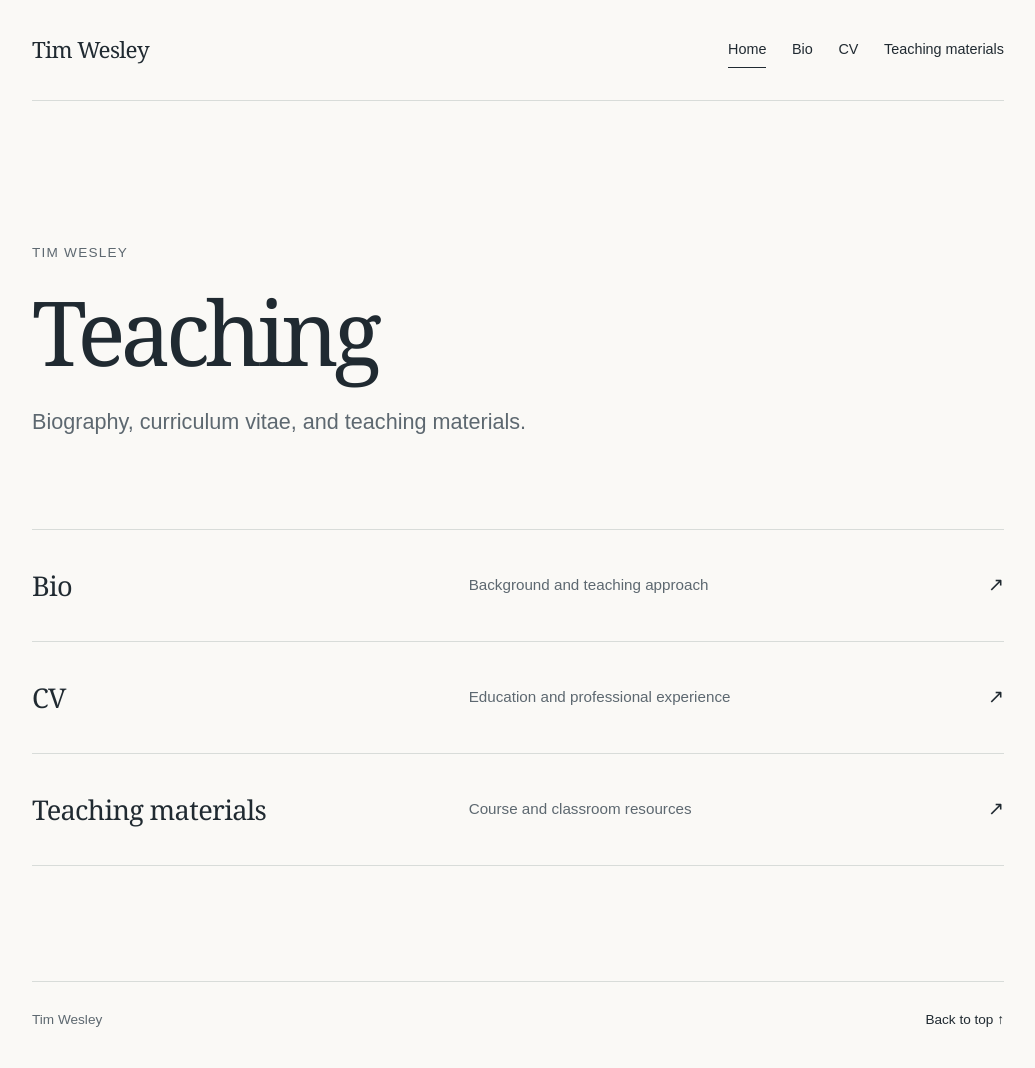
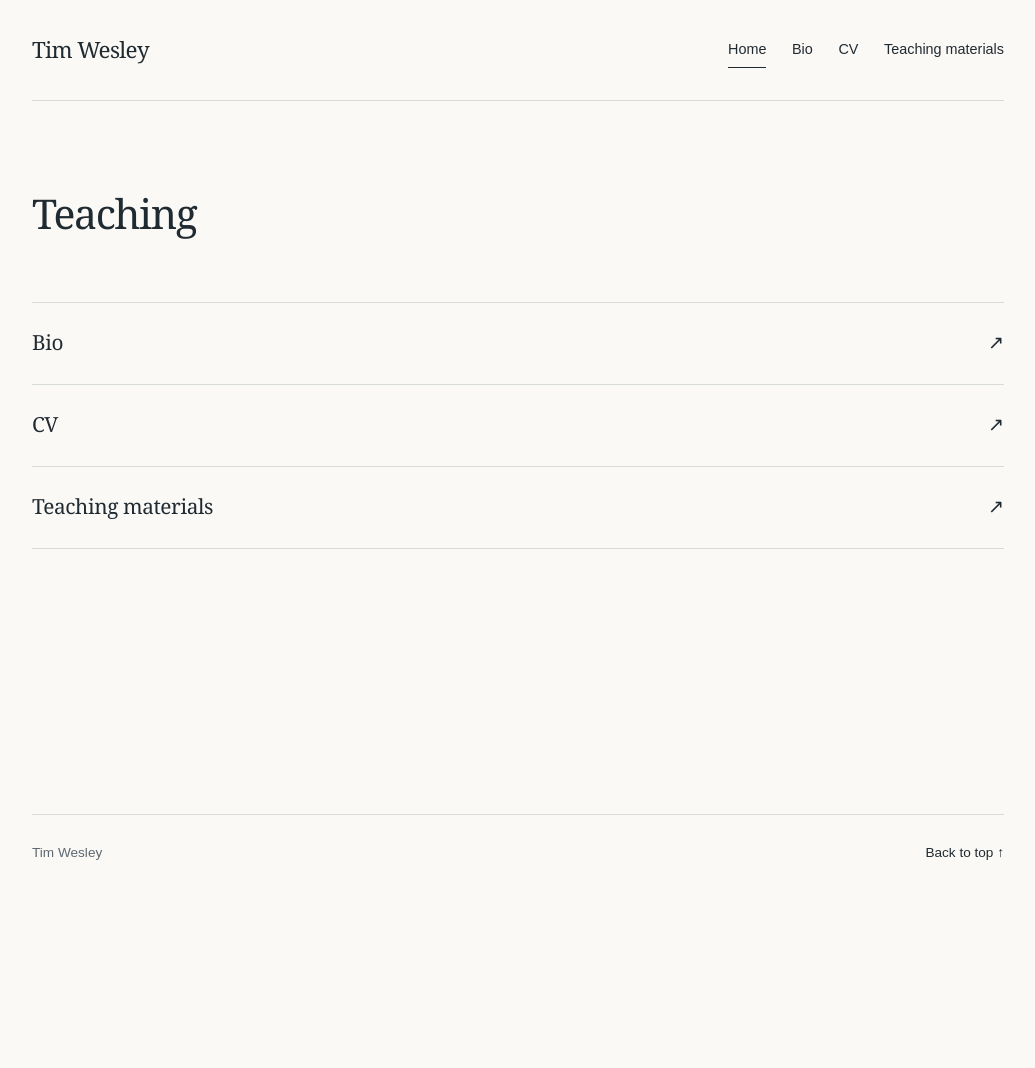
Before and after one commit to sprinklesurfing/sprinklesurfing.github.io, a Jekyll site: the page built from index.md, in a window 1280 px wide. Shown: the whole page, without its empty margins (122-1157 px from the left). Built offline with Jekyll 4.4.1, drawn with Linux system fonts in a browser that asks for light colours; after the commit the page ends 901 px from its top, so only the background shows below that.

Commit message:
Use smaller minimal headings across site

```diff
--- a/assets/site.css
+++ b/assets/site.css
@@ -13,27 +13,15 @@ a:focus-visible{outline:2px solid var(--focus);outline-offset:4px}
 .site-nav a{font-size:.9rem;text-decoration:none;padding:.35rem 0;border-bottom:1px solid transparent}
 .site-nav a:hover,.site-nav a[aria-current="page"]{border-color:var(--ink)}
 main{min-height:calc(100vh - 187px)}
-.home-intro{padding:clamp(5rem,11vw,9rem) 0 clamp(4rem,7vw,6rem)}
-.home-label{margin:0 0 1.2rem;color:var(--muted);font-size:.85rem;letter-spacing:.09em;text-transform:uppercase}
-.home-intro h1,.page-intro h1{margin:0;font-family:Georgia,'Times New Roman',serif;font-size:clamp(3.5rem,7vw,6rem);font-weight:400;line-height:1.08;letter-spacing:-.055em}
-.home-intro>p:last-child{max-width:40rem;margin:1.6rem 0 0;color:var(--muted);font-size:clamp(1.1rem,1.8vw,1.35rem)}
-.home-links{margin-bottom:clamp(5rem,9vw,8rem);border-top:1px solid var(--line)}
-.home-links a{display:grid;grid-template-columns:minmax(0,1fr) minmax(0,1.2fr) auto;align-items:center;gap:1.5rem;min-height:112px;padding:1.2rem 0;border-bottom:1px solid var(--line);text-decoration:none}
+.home-intro{padding:clamp(3.5rem,7vw,6rem) 0 clamp(2.5rem,5vw,4rem)}
+.home-intro h1,.page-intro h1{margin:0;font-family:Georgia,'Times New Roman',serif;font-size:clamp(2rem,3.2vw,2.75rem);font-weight:400;line-height:1.15;letter-spacing:-.035em}
+.home-links{margin-bottom:clamp(4rem,7vw,6rem);border-top:1px solid var(--line)}
+.home-links a{display:flex;align-items:center;justify-content:space-between;gap:1.5rem;min-height:82px;padding:1rem 0;border-bottom:1px solid var(--line);text-decoration:none}
 .home-links a:hover .home-link-title{text-decoration:underline;text-underline-offset:.25em}
-.home-link-title{font-family:Georgia,'Times New Roman',serif;font-size:1.7rem;letter-spacing:-.025em}
-.home-link-description{color:var(--muted);font-size:.95rem}
+.home-link-title{font-family:Georgia,'Times New Roman',serif;font-size:1.3rem;letter-spacing:-.02em}
 .home-link-arrow{font-size:1.2rem}
-.eyebrow{margin:0 0 1.2rem;color:var(--muted);font-size:.8rem;letter-spacing:.11em;text-transform:uppercase}
-.page-intro{padding:clamp(4rem,8vw,7rem) 0 3rem;border-bottom:1px solid var(--line)}
-.page-intro h1{max-width:16ch;font-size:clamp(3.2rem,6vw,5.2rem)}
-.page-intro .lead{max-width:42rem;margin:1.7rem 0 0;color:var(--muted);font-size:1.2rem}
-.page-body{display:grid;grid-template-columns:minmax(150px,.45fr) minmax(0,1fr);gap:3rem;padding:3rem 0 7rem}
-.page-body .aside-label{margin:.45rem 0;color:var(--muted);font-size:.8rem;letter-spacing:.11em;text-transform:uppercase}
-.content-panel{max-width:720px}
-.content-panel h2{margin:0 0 .8rem;font-family:Georgia,'Times New Roman',serif;font-size:1.8rem;font-weight:400}
-.content-panel p{margin:.5rem 0;color:var(--muted)}
-.content-panel p+p{margin-top:1rem}
+.page-intro{padding:clamp(3.5rem,7vw,6rem) 0 clamp(2.5rem,5vw,4rem);border-bottom:1px solid var(--line)}
 .site-footer{display:flex;justify-content:space-between;gap:1rem;border-top:1px solid var(--line);padding:1.7rem 0 2.3rem;color:var(--muted);font-size:.85rem}
 .site-footer a{text-decoration:none;color:var(--ink)}
-@media(max-width:760px){.site-header{align-items:flex-start;flex-direction:column;gap:1rem}.home-links a{grid-template-columns:1fr auto;gap:.15rem 1rem;min-height:100px}.home-link-description{grid-column:1}.home-link-arrow{grid-column:2;grid-row:1 / span 2;align-self:center}.page-body{grid-template-columns:1fr;gap:1rem}.site-footer{flex-direction:column}}
+@media(max-width:760px){.site-header{align-items:flex-start;flex-direction:column;gap:1rem}.site-footer{flex-direction:column}}
 @media(prefers-reduced-motion:reduce){html{scroll-behavior:auto}}
--- a/index.md
+++ b/index.md
@@ -6,6 +6,6 @@ status: ai-draft
 permalink: /
 ---
 
-<section class="home-intro" aria-labelledby="home-title"><p class="home-label">Tim Wesley</p><h1 id="home-title">Teaching</h1><p>Biography, curriculum vitae, and teaching materials.</p></section>
+<section class="home-intro" aria-labelledby="home-title"><h1 id="home-title">Teaching</h1></section>
 
-<nav class="home-links" aria-label="Site sections"><a href="{{ '/bio/' | relative_url }}"><span class="home-link-title">Bio</span><span class="home-link-description">Background and teaching approach</span><span class="home-link-arrow" aria-hidden="true">↗</span></a><a href="{{ '/cv/' | relative_url }}"><span class="home-link-title">CV</span><span class="home-link-description">Education and professional experience</span><span class="home-link-arrow" aria-hidden="true">↗</span></a><a href="{{ '/teaching/' | relative_url }}"><span class="home-link-title">Teaching materials</span><span class="home-link-description">Course and classroom resources</span><span class="home-link-arrow" aria-hidden="true">↗</span></a></nav>
+<nav class="home-links" aria-label="Site sections"><a href="{{ '/bio/' | relative_url }}"><span class="home-link-title">Bio</span><span class="home-link-arrow" aria-hidden="true">↗</span></a><a href="{{ '/cv/' | relative_url }}"><span class="home-link-title">CV</span><span class="home-link-arrow" aria-hidden="true">↗</span></a><a href="{{ '/teaching/' | relative_url }}"><span class="home-link-title">Teaching materials</span><span class="home-link-arrow" aria-hidden="true">↗</span></a></nav>
```
Also changed, not shown: bio.md (+1 -3 lines), cv.md (+1 -3 lines), teaching.md (+1 -3 lines).
